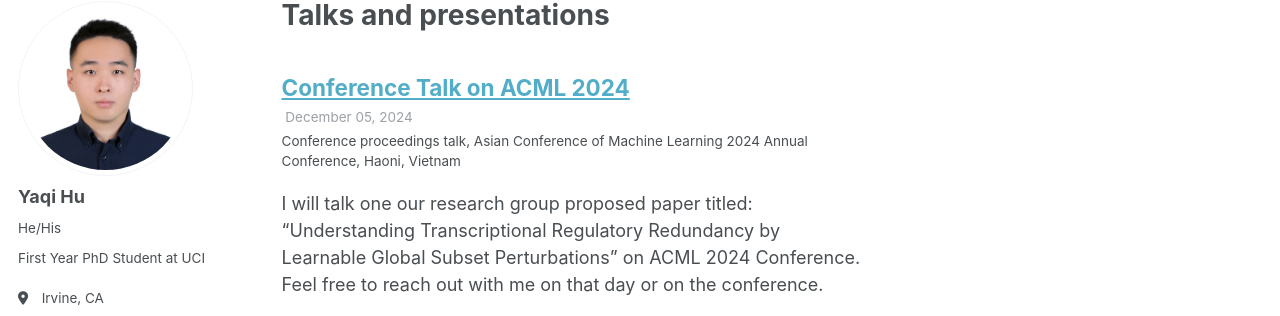
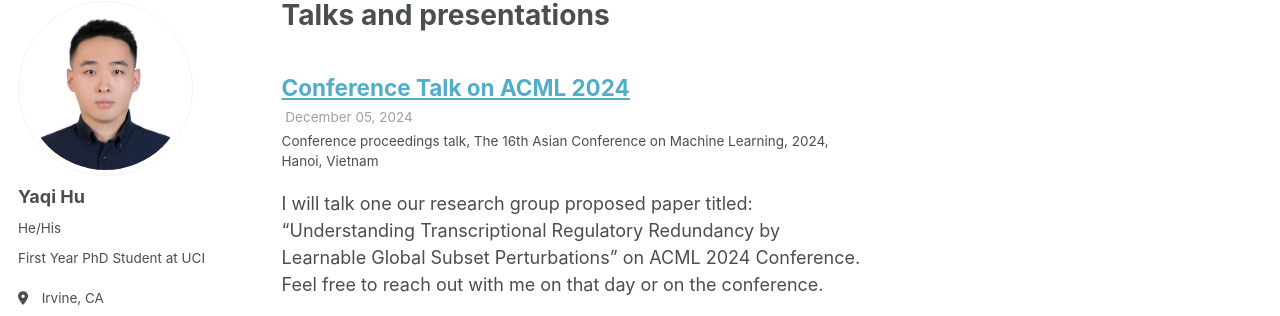
Before and after one commit to YaqiHu23/YaqiHu23.github.io, a Jekyll site: the page built from _pages/talks.html, in a window 1280 px wide. Shown: the part 105-421 px from the top of the page. Built offline with Jekyll 4.4.1, drawn with Linux system fonts in a browser that asks for light colours; some web fonts are replaced.

Commit message:
version_v0.2

```diff
--- a/_talks/ACML_2024.md
+++ b/_talks/ACML_2024.md
@@ -3,9 +3,9 @@ title: "Conference Talk on ACML 2024"
 collection: talks
 type: "Conference proceedings talk"
 permalink: /talks/ACML_2024
-venue: "Asian Conference of Machine Learning 2024 Annual Conference"
+venue: "The 16th Asian Conference on Machine Learning, 2024"
 date: 2024-12-05
-location: "Haoni, Vietnam"
+location: "Hanoi, Vietnam"
 ---
 
 I will talk one our research group proposed paper titled: "Understanding Transcriptional Regulatory Redundancy by Learnable Global Subset Perturbations" on ACML 2024 Conference. Feel free to reach out with me on that day or on the conference.
```
Also changed, not shown: _pages/about.md (+1 -1 lines).
